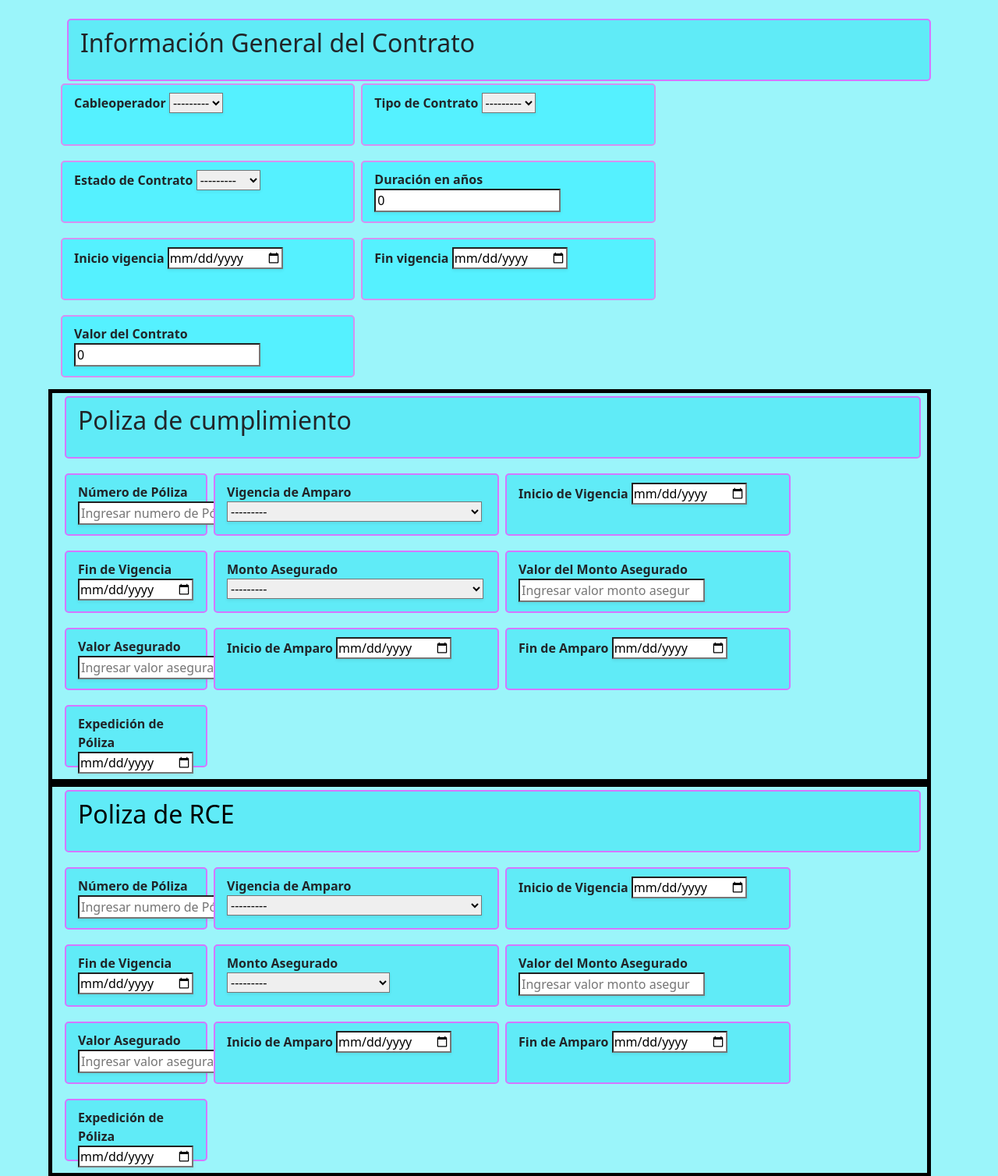
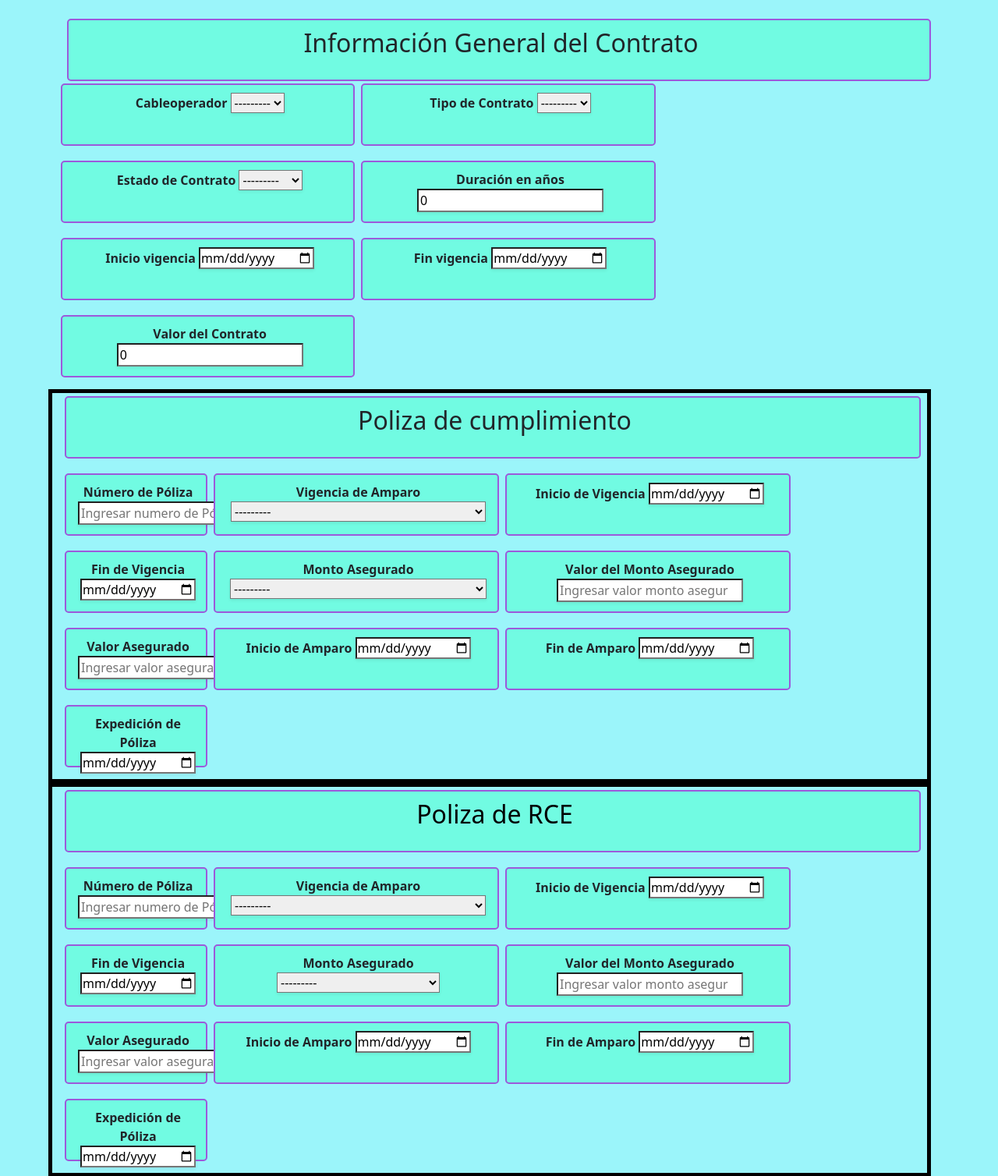
Before and after one commit to Adrian04g/Air-e_app, a Django app: page /contratos/ in a window 1280 px wide. Shown: the part 65-1573 px from the top of the page at 78% size. Run offline with Django 5.2, Linux system fonts and the light colour scheme; data that the repository does not hold is empty; parts of the project's set-up code (start-up, migrations or seed data) failed here and were passed over.

Commit message:
se centraron los textos en contrato.css

```diff
--- a/INF_CE/INF_CE/static/contrato.css
+++ b/INF_CE/INF_CE/static/contrato.css
@@ -7,16 +7,17 @@
     justify-content: center;
     align-items: center;
     padding: 10px;
-    background-color: rgb(85, 241, 255);
+   background-color: rgb(113, 251, 226);
     border-radius: 5px;
     margin-bottom: 15px;
     display: block;
     font-weight: 500;
-    border: 2px solid #d591f2;
+     border: 2px solid #9c59db;
     padding-left: 15px;
     border-bottom-width: 2px;
     ;
     transition: all 0.3s ease;
+    text-align: center;
 
 }
 
@@ -26,7 +27,7 @@
     font-weight: 700;
     color: rgb(73, 63, 91);
     margin-bottom: 20px;
-    text-align: center;
+    text-aling:center;
 }
 
 .poliza {
@@ -38,16 +39,17 @@
     justify-content: center;
     align-items: center;
     padding: 10px;
-    background-color: rgb(96, 235, 247);
+   background-color: rgb(113, 251, 226);
     border-radius: 5px;
     margin-bottom: 15px;
     display: block;
     font-weight: 500;
-    border: 2px solid #d477ff;
+    border: 2px solid #9c59db;
     padding-left: 15px;
     border-bottom-width: 2px;
     ;
     transition: all 0.3s ease;
+    text-align:center;
 }
 
 /* .poliza{
```
